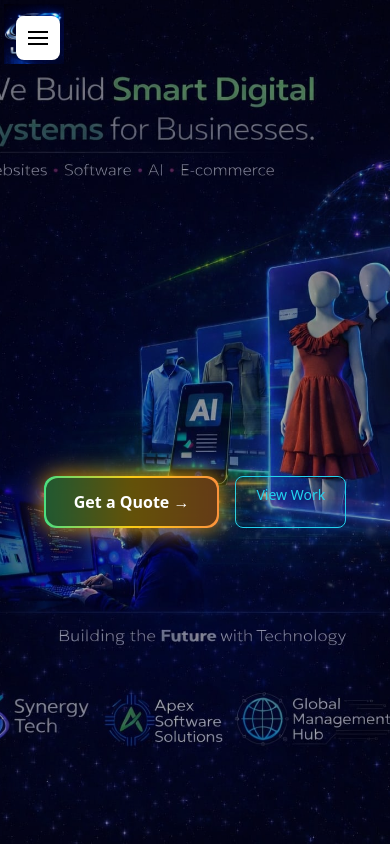
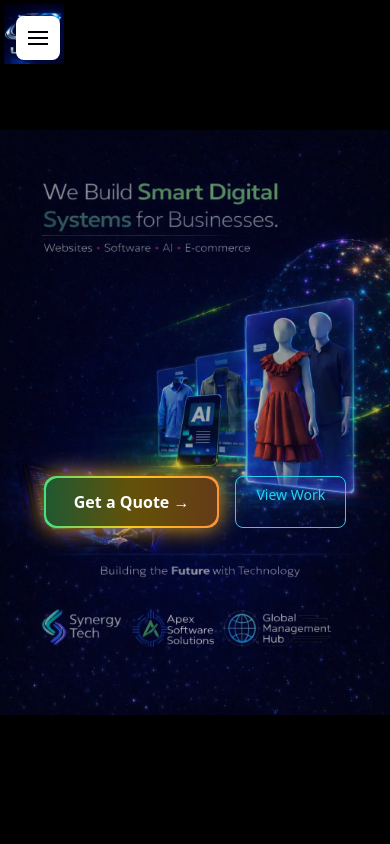
Before and after one commit to uhtech28/uh-tech-website, a Next.js app: page / in a window 390 px wide. Built offline with nearby package versions, Linux system fonts and the light colour scheme.

Commit message:
Fix mobile hero layout and visibility

```diff
--- a/app/page.tsx
+++ b/app/page.tsx
@@ -47,19 +47,18 @@ export default function Home() {
 </div>
 
 
-      {/* ================= MOBILE HERO ================= */}
-<div className="flex md:hidden relative min-h-screen items-center justify-center">
+    {/* ================= MOBILE HERO ================= */}
+<div className="flex md:hidden relative min-h-screen items-center justify-center bg-black">
 
   <Image
     src="/moob.jpg"
     alt="mobile bg"
     fill
     priority
-    className="object-cover object-top"
+    className="object-contain"
   />
 
-  {/* lighter overlay so image is visible */}
-  <div className="absolute inset-0 bg-black/30" />
+  <div className="absolute inset-0 bg-black/20" />
 
   {/* Mobile Logo */}
   <div className="absolute top-1 left-1 z-20">
@@ -89,6 +88,7 @@ export default function Home() {
   </div>
 </div>
 
+
     </div>
   );
 }
```
